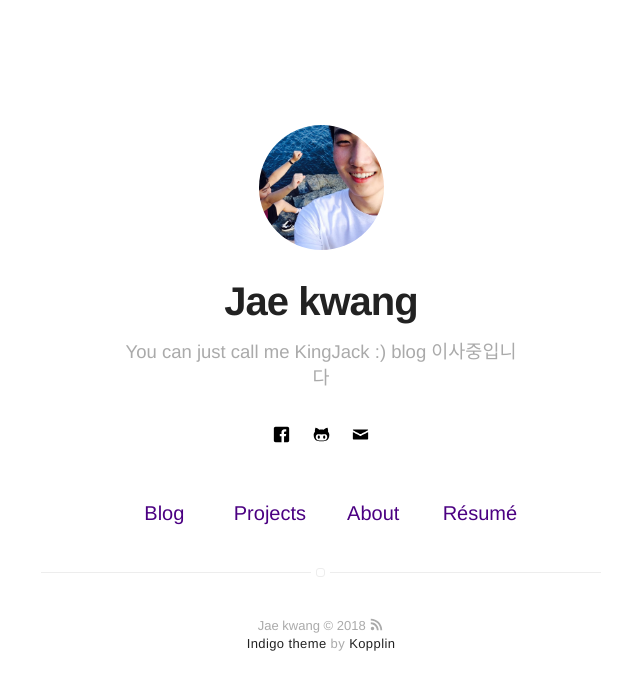
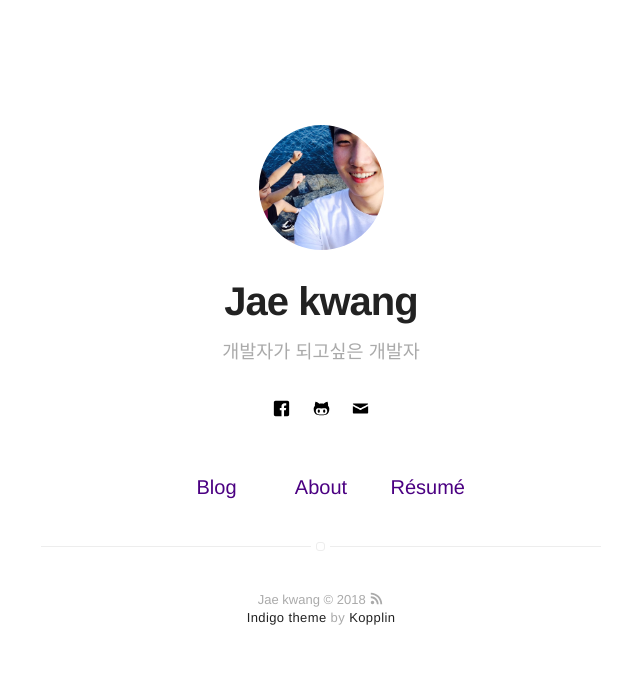
Before and after one commit to anjaekwang/anjaekwang.github.io, a Jekyll site: the page built from index.html, in a window 1280 px wide. Shown: the top 690 px of the page, without its empty margins (319-959 px from the left). Built offline with Jekyll 4.4.1, drawn with Linux system fonts in a browser that asks for light colours.

Commit message:
config 수정

```diff
--- a/_config.yml
+++ b/_config.yml
@@ -1,6 +1,6 @@
 # main text of home
 name: Jae kwang
-bio: You can just call me KingJack :)  blog 이사중입니다 # twitter summary info
+bio:  개발자가 되고싶은 개발자 # twitter summary info
 description: A blog about technology and stuff related
 
 # if it's an external image, update below for true
@@ -28,7 +28,7 @@ permalink: /:title/
 
 # if you don't want comments in your posts, leave categories empty
 disqus:
-  shortname: mydisqus # enter this from your disqus account
+  shortname: jawkwang # enter this from your disqus account
   categories: [blog, project] # only show disqus for posts that have these categories
 
 # if you don't have any of social below, comment the line
@@ -75,7 +75,7 @@ width: normal
 # paginate_path: "blog/:num/"
 
 # if you don't need projects, comment the *projects* configs below
-projects: true
+# projects: true
 
 # if you don't need "about" or "blog", comment them out below
 about: true
```
